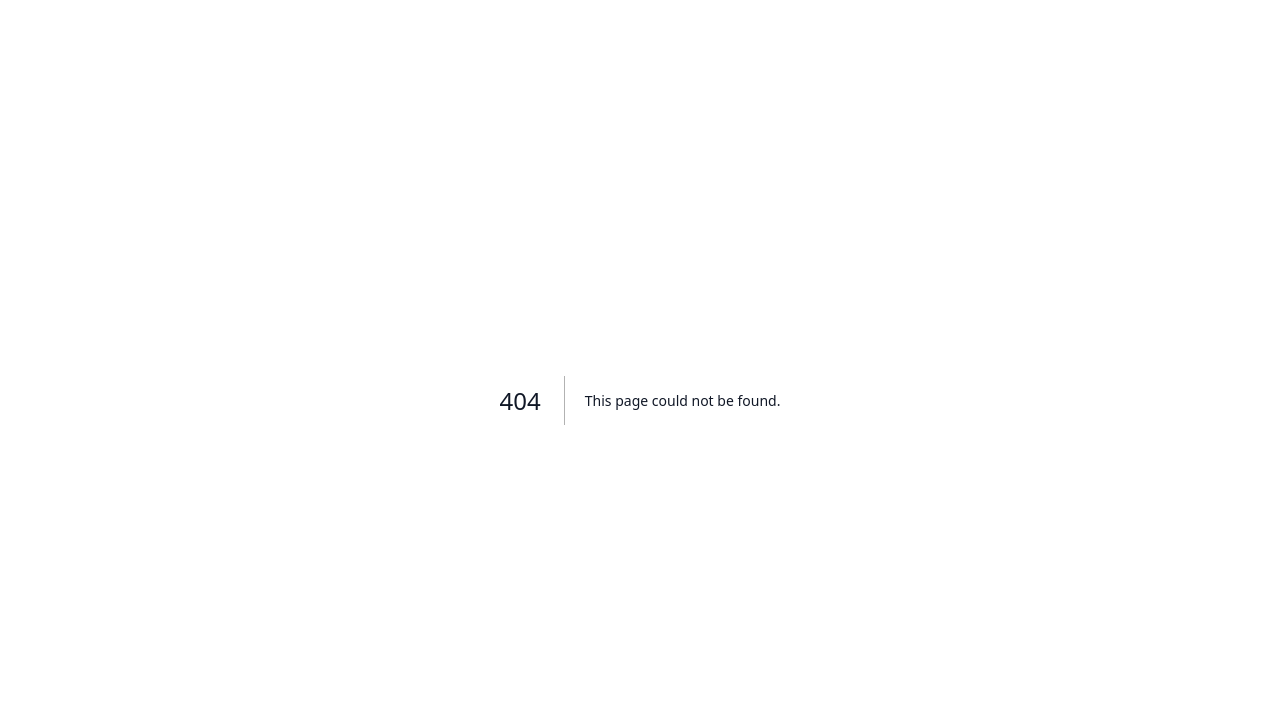
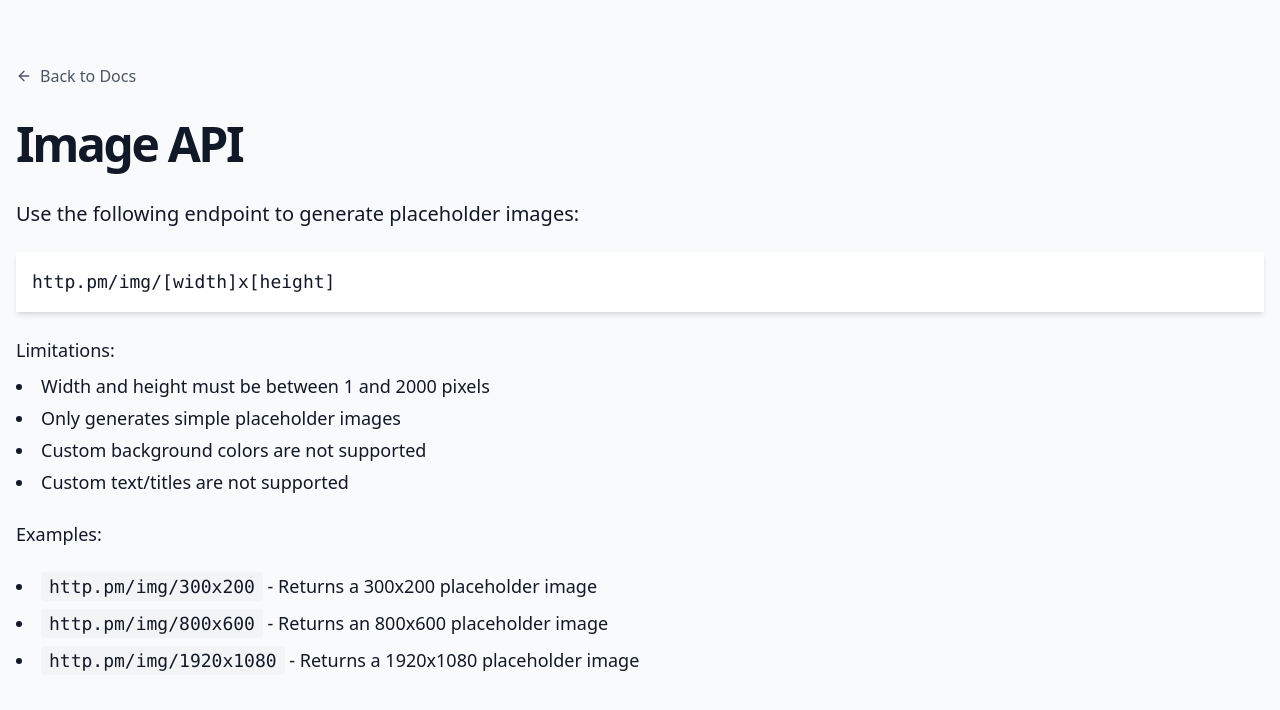
Before and after one commit to iyrolol/http-pm-dev, a Next.js app: page /img in a window 1280 px wide. Before the commit this address had no page. Shown: the top 710 px of the page. Built offline with nearby package versions, Linux system fonts and the light colour scheme.

Commit message:
add image placeholder api

```diff
--- a/app/docs/page.js
+++ b/app/docs/page.js
@@ -1,6 +1,6 @@
 import Link from "next/link"
 import { Card, CardHeader, CardTitle, CardDescription, CardContent } from "@/components/ui/card"
-import { ArrowLeft, Code2, Wrench } from 'lucide-react'
+import { ArrowLeft, Code2, Wrench, Image } from 'lucide-react'
 
 export default function Docs() {
   return (
@@ -36,6 +36,25 @@ export default function Docs() {
             </CardContent>
           </Card>
 
+
+          <Card className="bg-white border-gray-200 shadow-md">
+            <CardHeader>
+              <CardTitle className="flex items-center gap-2">
+                <Image className="h-5 w-5" />
+                Image API
+              </CardTitle>
+              <CardDescription className="text-gray-600">
+                Generate placeholder images on-the-fly
+              </CardDescription>
+            </CardHeader>
+            <CardContent>
+              <p>Use our Image API to generate custom placeholder images for your projects.</p>
+              <Link href="/img" className="text-blue-600 hover:underline mt-4 inline-block">
+                View Image API Documentation
+              </Link>
+            </CardContent>
+          </Card>
+
           <Card className="bg-white border-gray-200 shadow-md">
             <CardHeader>
               <CardTitle className="flex items-center gap-2">
--- /dev/null
+++ b/app/img/[dimensions]/route.js
@@ -0,0 +1,58 @@
+// app/api/image/[dimensions]/route.ts
+import { NextResponse } from 'next/server';
+import sharp from 'sharp';
+
+export async function GET(request, { params }){
+  try {
+
+  const dimensions = (await params).dimensions
+
+  //String to Number
+  const [width, height] = dimensions.split("x").map(Number)
+
+  if(!width || !height || isNaN(width) || isNaN(height)){
+    return new Response("Invalid format", {
+      status: 400
+    })
+  }
+  if(width < 1 || height < 1 || width > 2000 || height > 2000 ){
+    return new Response("Dimensions must be between 1 and 2000 pixels", {
+      status: 400
+    })
+  }
+
+  const image = await sharp({
+    create: {
+      width: width,
+      height: height,
+      channels: 4,
+      background: { r: 200, g: 200, b: 200, alpha: 1 }
+    }
+  }).composite([{
+    input: Buffer.from(
+      `<svg width="${width}" height="${height}">
+        <rect x="0" y="0" width="${width}" height="${height}" fill="#e2e8f0"/>
+        <text x="50%" y="50%" font-family="Arial" font-size="16"
+              fill="#64748b" text-anchor="middle" dominant-baseline="middle">
+          ${width} x ${height}
+        </text>
+      </svg>`
+    ),
+    top: 0,
+    left: 0,
+  }])
+  .png()
+  .toBuffer();
+
+
+  return new Response(image, {
+    headers: {
+      'Content-Type': 'image/png',
+      'Cache-Control': 'public, max-age=31536000, immutable'
+    },
+  })
+} catch (error) {
+  console.error('Error generating image:', error);
+  return new NextResponse('Error generating image', { status: 500 });
+}
+}
--- /dev/null
+++ b/app/img/page.js
@@ -0,0 +1,49 @@
+import Link from "next/link"
+import { ArrowLeft } from 'lucide-react'
+
+export default function ImageDocs() {
+  return (
+    <main className="min-h-screen bg-gray-50 text-gray-900">
+      <div className="container mx-auto px-4 py-16 space-y-8">
+        <div className="flex items-center mb-8">
+          <Link href="/docs" className="text-gray-600 hover:text-gray-900 flex items-center">
+            <ArrowLeft className="mr-2 h-4 w-4" />
+            Back to Docs
+          </Link>
+        </div>
+
+        <h1 className="text-4xl md:text-5xl font-bold tracking-tighter mb-8">
+          Image API
+        </h1>
+
+        <div className="space-y-6">
+          <p className="text-xl">
+            Use the following endpoint to generate placeholder images:
+          </p>
+          <pre className="bg-white p-4 rounded-md shadow-md overflow-x-auto">
+            <code className="text-lg">
+              http.pm/img/[width]x[height]
+            </code>
+          </pre>
+
+          <div className="space-y-2">
+            <p className="text-lg font-medium">Limitations:</p>
+            <ul className="list-disc list-inside space-y-1 text-lg">
+              <li>Width and height must be between 1 and 2000 pixels</li>
+              <li>Only generates simple placeholder images</li>
+              <li>Custom background colors are not supported</li>
+              <li>Custom text/titles are not supported</li>
+            </ul>
+          </div>
+
+          <p className="text-lg">Examples:</p>
+          <ul className="list-disc list-inside space-y-2 text-lg">
+            <li><code className="bg-gray-100 px-2 py-1 rounded">http.pm/img/300x200</code> - Returns a 300x200 placeholder image</li>
+            <li><code className="bg-gray-100 px-2 py-1 rounded">http.pm/img/800x600</code> - Returns an 800x600 placeholder image</li>
+            <li><code className="bg-gray-100 px-2 py-1 rounded">http.pm/img/1920x1080</code> - Returns a 1920x1080 placeholder image</li>
+          </ul>
+        </div>
+      </div>
+    </main>
+  )
+}
```
Also changed, not shown: 1 other file (tests, documents, lock files or other folders).
